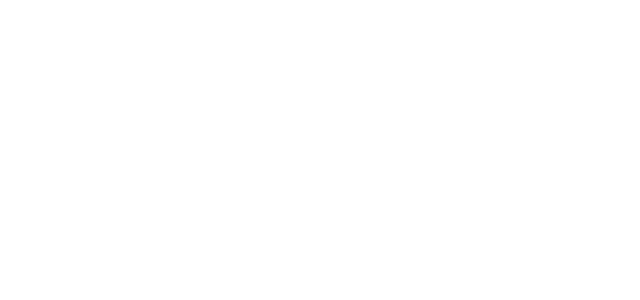
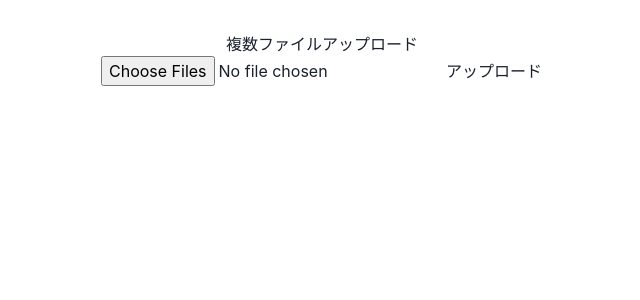
Before and after one commit to nometoko/JudgeServerforEducation, a React (Vite) app in the folder frontend/: page /submission in a window 1280 px wide. Before the commit this address had no page. Shown: the top 300 px of the page, without its empty margins (318-958 px from the left). Built offline with nearby package versions, Linux system fonts and the light colour scheme.

Commit message:
[submission] prototyoe for frontend and backend

```diff
--- a/frontend/src/App.tsx
+++ b/frontend/src/App.tsx
@@ -9,6 +9,7 @@ import {
 
 } from '@chakra-ui/react';
 import Login from "./routes/Login";
+import Submission from "./routes/Submission"
 // import Dashboard from './routes/Dashboard';
 
 const theme = extendTheme({
@@ -32,6 +33,7 @@ const App: React.FC = () => {
           {/* <Route path="/dashboard" element={} /> */}
           <Route path="/" element={<Navigate to="/login" />} />
           {/* <Route path="/*" element={<NotFound />} /> */}
+         <Route path="/submission" element={<Submission />} />
 
         </Routes>
         {/* </AxiosClientProvider> */}
--- /dev/null
+++ b/frontend/src/routes/Submission.tsx
@@ -0,0 +1,53 @@
+import React, { useState } from "react";
+import axios from "axios";
+
+const FileUpload: React.FC = () => {
+    const [files, setFiles] = useState<FileList | null>(null);
+    const [uploading, setUploading] = useState(false);
+    const [message, setMessage] = useState("");
+
+    const handleFileChange = (event: React.ChangeEvent<HTMLInputElement>) => {
+        setFiles(event.target.files);
+    };
+
+    const handleUpload = async () => {
+        if (!files || files.length === 0) {
+            setMessage("ファイルを選択してください。");
+            return;
+        }
+
+        const formData = new FormData();
+        for (let i = 0; i < files.length; i++) {
+            formData.append("files", files[i]);  // "files" はFastAPIの引数と一致
+        }
+
+        setUploading(true);
+        setMessage("");
+
+        try {
+            const response = await axios.post("http://localhost:8000/uploadfiles/", formData, {
+                headers: { "Content-Type": "multipart/form-data" }
+            });
+
+            setMessage(`アップロード成功: ${response.data.filenames}`);
+        } catch (error) {
+            console.error("Upload error:", error);
+            setMessage("アップロードに失敗しました。");
+        } finally {
+            setUploading(false);
+        }
+    };
+
+    return (
+        <div>
+            <h2>複数ファイルアップロード</h2>
+            <input type="file" multiple onChange={handleFileChange} />
+            <button onClick={handleUpload} disabled={uploading}>
+                {uploading ? "アップロード中..." : "アップロード"}
+            </button>
+            {message && <p>{message}</p>}
+        </div>
+    );
+};
+
+export default FileUpload;
```
Also changed, not shown: 1 other file (tests, documents, lock files or other folders).
